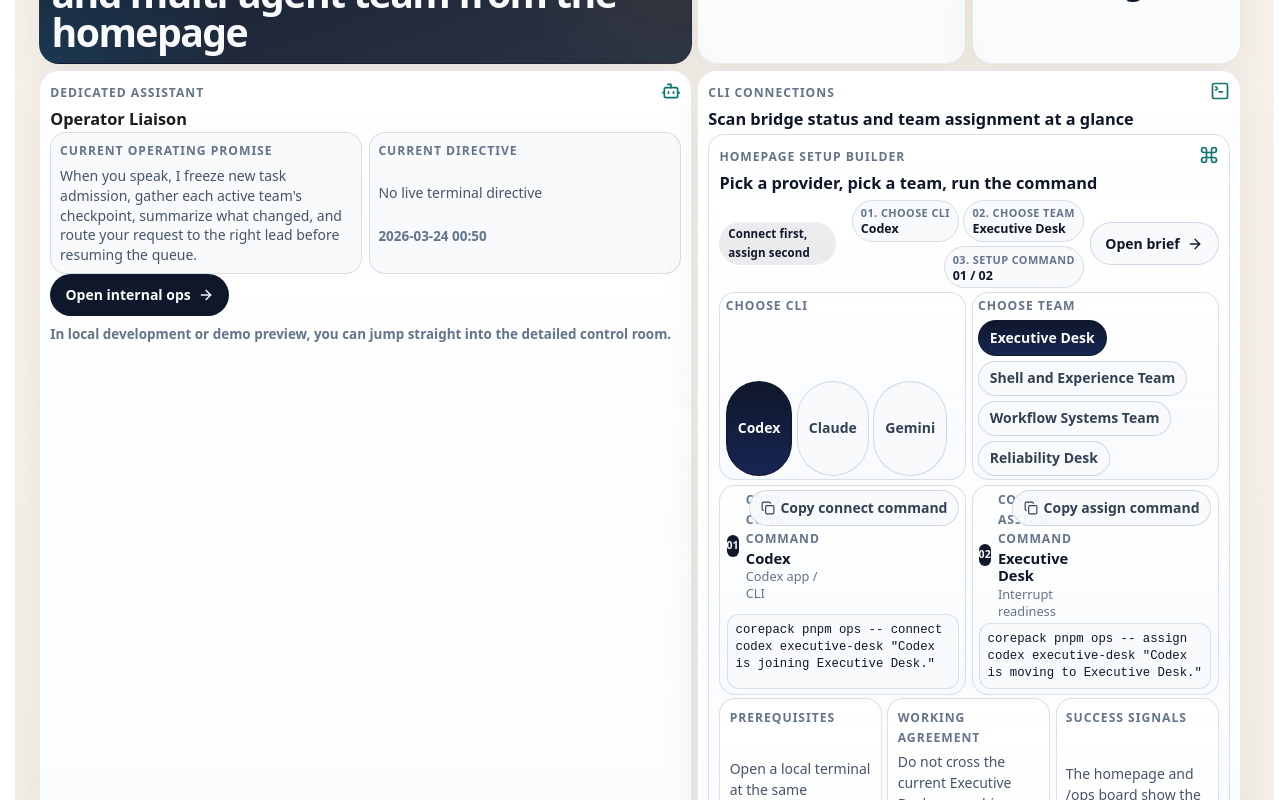
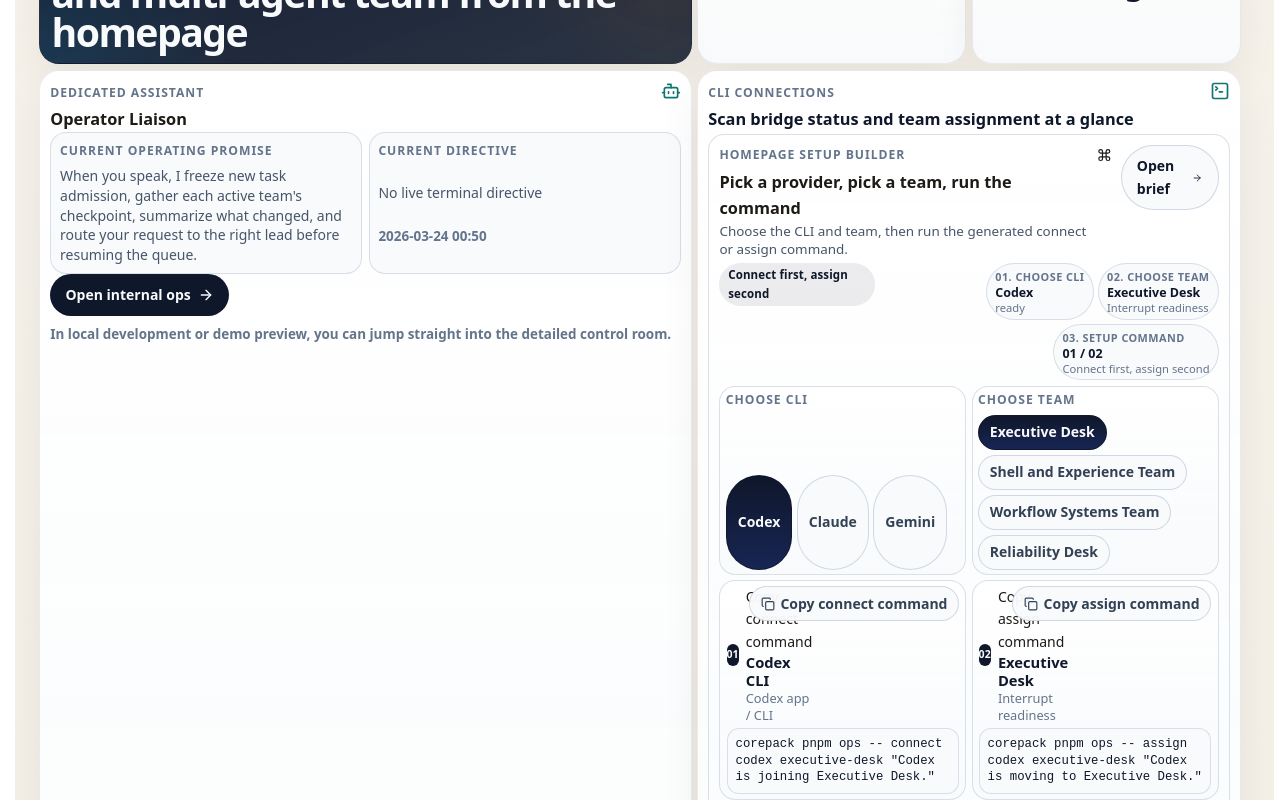
Before and after one commit to GongJae00/research-pages, a Next.js app in the folder apps/web/: page /en in a window 1280 px wide. Shown: the part 2120-2920 px from the top of the page. Built offline with nearby package versions, Linux system fonts and the light colour scheme; no server answers.

Commit message:
Autonomy batch 1375: shell-experience

```diff
--- a/apps/web/src/components/homepage-agent-control-section.module.css
+++ b/apps/web/src/components/homepage-agent-control-section.module.css
@@ -245,8 +245,21 @@
 
 .setupBuilderCard {
   display: grid;
-  gap: 0.18rem;
+  gap: 0.28rem;
   margin-top: 0.12rem;
+}
+
+.setupHeader,
+.setupHeaderActions {
+  display: flex;
+  align-items: flex-start;
+  justify-content: space-between;
+  gap: 0.6rem;
+}
+
+.setupHeaderCopy {
+  display: grid;
+  gap: 0.14rem;
 }
 
 .setupRail,
@@ -265,10 +278,9 @@
 
 .quickStartRail {
   display: flex;
-  align-items: center;
-  justify-content: space-between;
+  align-items: flex-start;
   gap: 0.35rem;
-  padding: 0.05rem 0;
+  padding: 0.04rem 0 0.08rem;
 }
 
 .quickStartSummary {
@@ -325,6 +337,12 @@
   overflow-wrap: anywhere;
 }
 
+.summaryDetail {
+  color: #64748b;
+  font-size: 0.7rem;
+  line-height: 1.2;
+}
+
 .selectionCard {
   display: grid;
   gap: 0.14rem;
@@ -346,13 +364,6 @@
   font-size: 0.88rem;
   line-height: 1.2;
   overflow-wrap: anywhere;
-}
-
-.quickStartActions {
-  display: grid;
-  justify-items: end;
-  align-items: center;
-  flex: 0 0 auto;
 }
 
 .compactBody {
@@ -637,14 +648,12 @@
     width: 100%;
   }
 
-  .quickStartActions {
-    justify-items: stretch;
-  }
-
   .cardHead,
   .panelHead,
   .providerHead,
-  .copyHead {
+  .copyHead,
+  .setupHeader,
+  .setupHeaderActions {
     flex-direction: column;
     align-items: flex-start;
   }
--- a/apps/web/src/components/homepage-agent-control-section.tsx
+++ b/apps/web/src/components/homepage-agent-control-section.tsx
@@ -374,17 +374,24 @@ export function HomepageAgentControlSection({
           </div>
 
           <article className={styles.setupBuilderCard}>
-            <div className={styles.panelHead}>
-              <div>
+            <div className={styles.setupHeader}>
+              <div className={styles.setupHeaderCopy}>
                 <span className={styles.metaLabel}>{copy.setupBuilderLabel}</span>
                 <h3>{copy.setupBuilderTitle}</h3>
+                <p className={styles.compactBody}>{copy.setupBuilderBody}</p>
               </div>
-              <Command size={20} />
+              <div className={styles.setupHeaderActions}>
+                <Command size={20} />
+                {setupBriefHref ? (
+                  <Link href={setupBriefHref} className={styles.secondaryLink} target="_blank">
+                    {copy.openBrief}
+                    <ArrowRight size={16} />
+                  </Link>
+                ) : null}
+              </div>
             </div>
             <div className={styles.quickStartRail}>
-              <div className={styles.setupScanBar}>
-                <span className={styles.orderPill}>{copy.commandOrder}</span>
-              </div>
+              <span className={styles.orderPill}>{copy.commandOrder}</span>
               <div className={styles.quickStartSummary}>
                 {setupRailItems.map((item) => (
                   <div className={styles.summaryPill} key={item.step}>
@@ -392,16 +399,9 @@ export function HomepageAgentControlSection({
                       {item.step}. {item.label}
                     </span>
                     <strong>{item.value}</strong>
+                    <span className={styles.summaryDetail}>{item.detail}</span>
                   </div>
                 ))}
-              </div>
-              <div className={styles.quickStartActions}>
-                {setupBriefHref ? (
-                  <Link href={setupBriefHref} className={styles.secondaryLink} target="_blank">
-                    {copy.openBrief}
-                    <ArrowRight size={16} />
-                  </Link>
-                ) : null}
               </div>
             </div>
 
@@ -457,8 +457,8 @@ export function HomepageAgentControlSection({
                     <div className={styles.copyTitleGroup}>
                       <span className={styles.commandStep}>{item.step}</span>
                       <div className={styles.commandTitleStack}>
-                        <span className={styles.metaLabel}>{item.buttonLabel}</span>
-                        <strong>{item.title}</strong>
+                        <span className={styles.copyLabel}>{item.buttonLabel}</span>
+                        <strong>{item.kind === "connect" ? `${item.title} CLI` : item.title}</strong>
                         <span className={styles.commandDetail}>{item.detail}</span>
                       </div>
                     </div>
```
